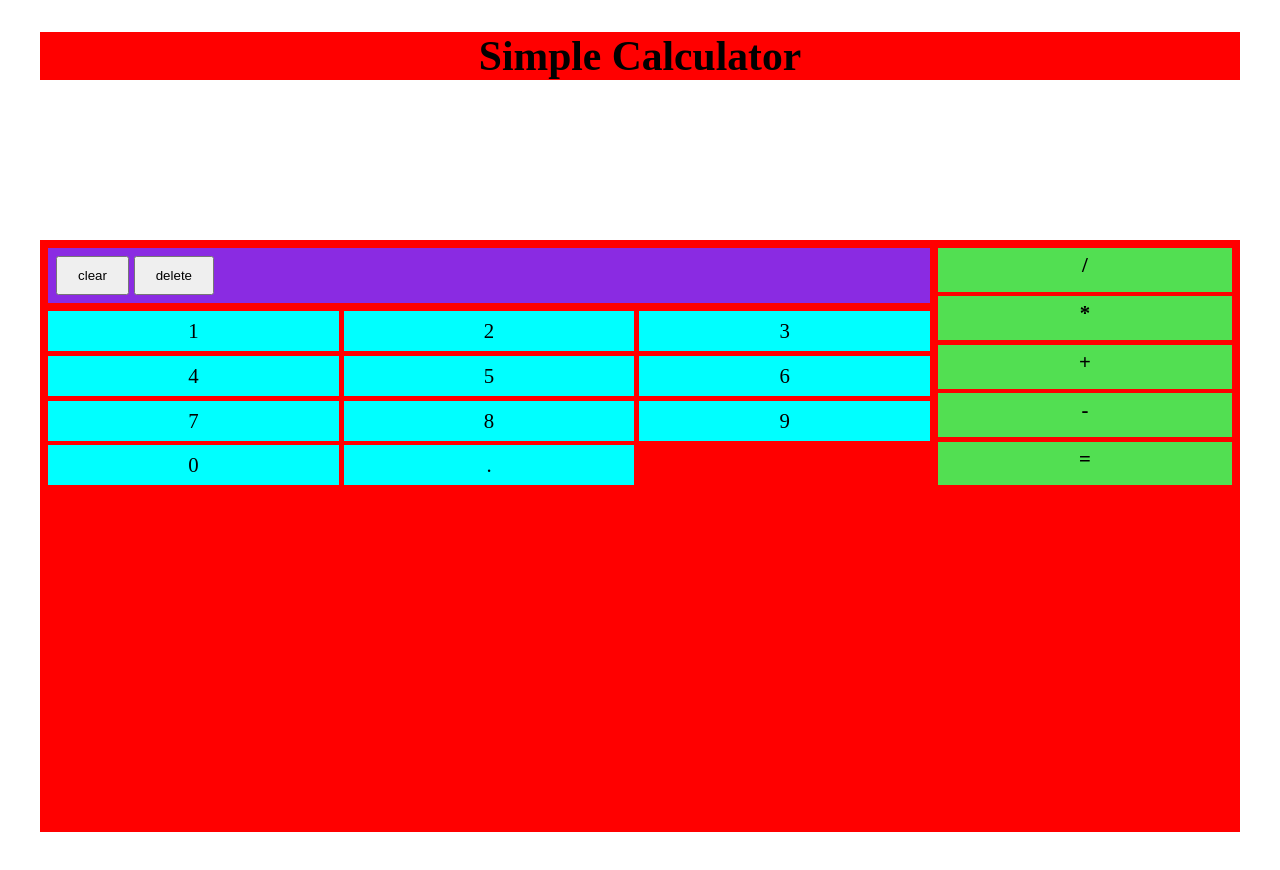
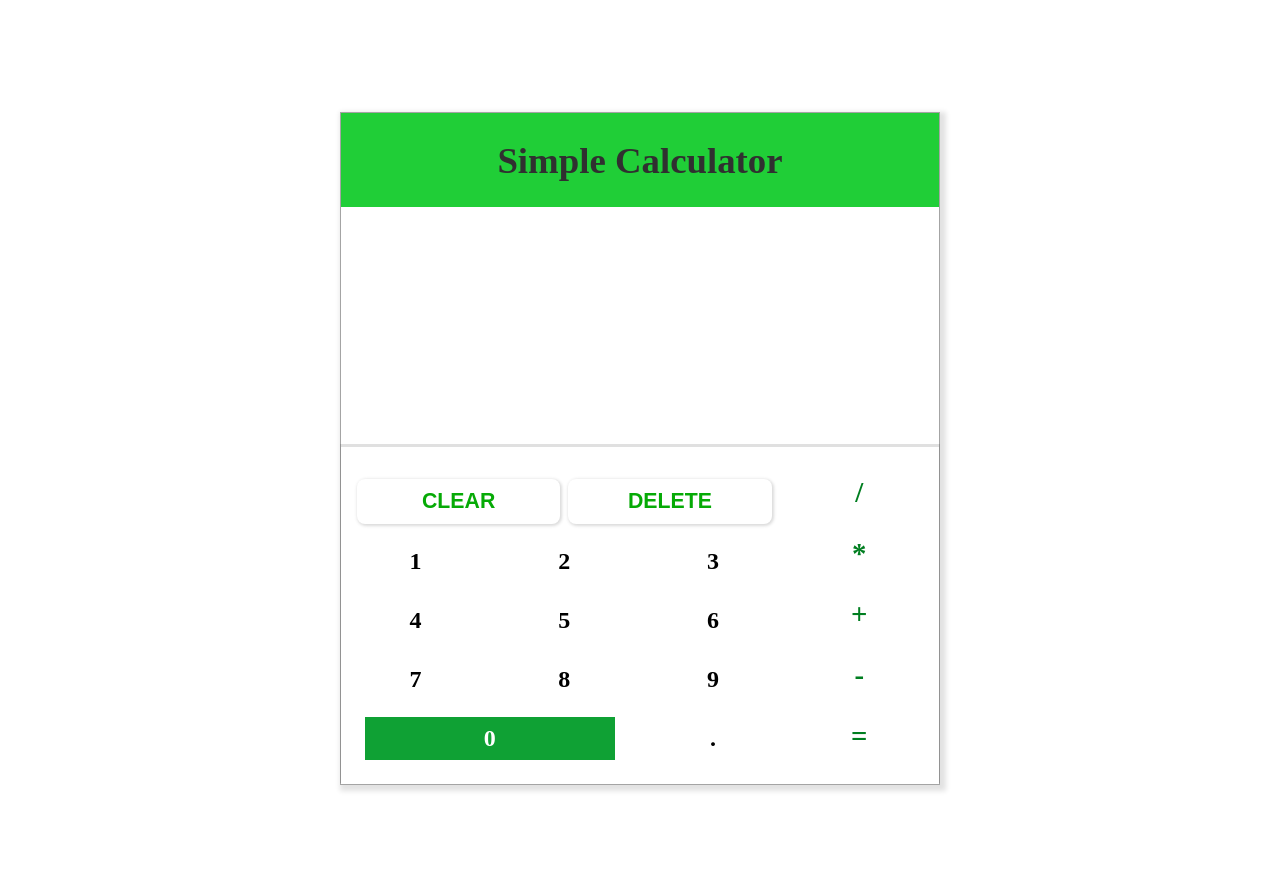
Before and after one commit to AgusSetyaNur/simple-calculator, a React (Create React App) app: page / in a window 1280 px wide. Shown: the top 870 px of the page. Built offline with nearby package versions, Linux system fonts and the light colour scheme.

Commit message:
Fix bug can input "." as first value, update UI

```diff
--- a/src/Header.js
+++ b/src/Header.js
@@ -1,5 +1,5 @@
 function Header() {
-  return <h1>Simple Calculator</h1>;
+  return <h1 className="header">Simple Calculator</h1>;
 }
 
 export default Header;
--- a/src/NumberInput.js
+++ b/src/NumberInput.js
@@ -6,7 +6,11 @@ function NumberInput() {
   return (
     <div className="number-input">
       {number.map((val) => (
-        <div className="number-item" onClick={() => handleValue(val)} key={val}>
+        <div
+          className={`number-item item-${val === "." ? "dot" : val}`}
+          onClick={() => handleValue(val)}
+          key={val}
+        >
           {val}
         </div>
       ))}
--- a/src/calcContext.js
+++ b/src/calcContext.js
@@ -12,6 +12,7 @@ function reducer(state, action) {
   switch (action.type) {
     case "value/selected":
       if (state.output !== null) return state;
+      if (action.payload === "." && !state.value1) return state;
       if (state.operand)
         return {
           ...state,
--- a/src/index.css
+++ b/src/index.css
@@ -5,14 +5,22 @@
 }
 
 body {
-  font-size: 1.3rem;
+  font-size: 1.5rem;
 }
 .app-container {
-  max-width: 1200px;
+  max-width: 600px;
   height: 100vh;
-  margin: 2rem auto;
-  background-color: red;
+  margin: 0 auto;
+  background-color: rgb(255, 255, 255);
   text-align: center;
+  border: 1px solid rgba(0, 0, 0, 0.356);
+  box-shadow: 3px 3px 5px 3px rgba(0, 0, 0, 0.116);
+}
+.header {
+  padding: 1.6rem 1.2rem;
+  font-size: 2.3rem;
+  background-color: rgb(32, 206, 55);
+  color: #303030;
 }
 .output-field {
   display: flex;
@@ -20,7 +28,7 @@ body {
   justify-content: flex-end;
   align-items: flex-end;
   background-color: rgb(255, 255, 255);
-  min-height: 10rem;
+  min-height: 14rem;
 }
 .output-field p {
   font-size: 2rem;
@@ -28,10 +36,13 @@ body {
 }
 
 .operation {
-  padding: 0.5rem;
+  margin-top: 1rem;
+  padding: 1.5rem 0.5rem;
   display: flex;
   flex-direction: row;
   gap: 0.5rem;
+  background-color: rgb(255, 255, 255);
+  box-shadow: 0 -2px 0 1px rgba(32, 32, 32, 0.137);
 }
 .box1 {
   flex: 3;
@@ -42,30 +53,62 @@ body {
 .number-input {
   display: grid;
   grid-template-columns: 1fr 1fr 1fr;
-  gap: 0.3rem;
+  gap: 1rem;
 }
 .number-item {
   padding: 0.5rem;
-  background-color: aqua;
+  background-color: rgb(255, 255, 255);
+  font-weight: bold;
+  text-align: center;
+  cursor: pointer;
 }
+.item-0 {
+  grid-column: 1/3;
+  background-color: rgb(15, 161, 52);
+  color: #fff;
+  margin: 0 1rem;
+}
+
 .operand {
   flex: 1;
   display: grid;
   grid-template-columns: 1fr;
-  gap: 0.3rem;
+  gap: 1rem;
 }
 .operand-item {
+  font-size: 1.8rem;
   font-weight: 900;
   padding: 0.3rem;
-  background-color: rgb(82, 223, 82);
+  color: rgb(0, 126, 32);
   text-align: center;
+  cursor: pointer;
 }
 .helper-container {
   display: flex;
-  gap: 0.3rem;
-  background-color: blueviolet;
+  gap: 0.5rem;
   padding: 0.5rem;
 }
 button {
+  text-transform: uppercase;
   padding: 10px 20px;
+  display: inline-block;
+  width: 100%;
+  font-size: inherit;
+  border-radius: 0.5rem;
+  border: none;
+  background-color: #fff;
+  color: rgb(6, 170, 6);
+  font-weight: 700;
+  font-size: 1.33rem;
+  box-shadow: 1px 1px 3px 1px rgba(78, 77, 77, 0.205);
 }
+button:hover {
+  scale: 1.05;
+}
+
+@media (min-width: 1000px) {
+  .app-container {
+    margin: 7rem auto;
+    height: auto;
+  }
+}
```
